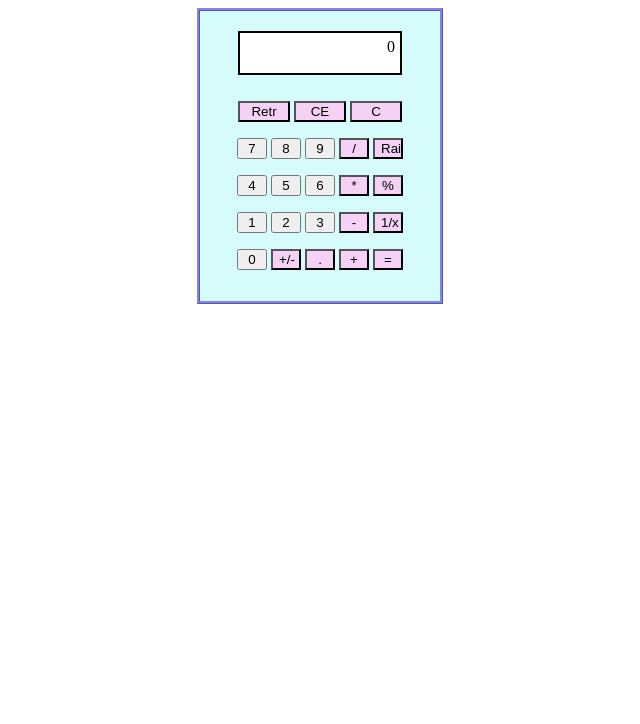
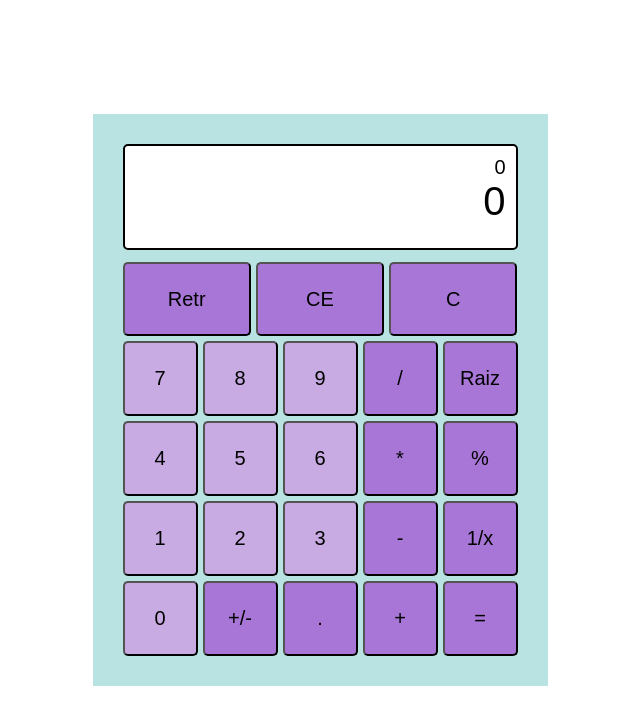
Before and after one commit to desireehh/Calculadora, a plain HTML site: page index.html in a window 1280 px wide. Shown: the whole page, without its empty margins (320-960 px from the left). Drawn offline with Linux system fonts and the light colour scheme.

Commit message:
estilos con CSS

```diff
--- a/css/index.css
+++ b/css/index.css
@@ -1,37 +1,83 @@
-.calculadora {
-    background-color: rgb(214, 251, 251);
-    width: 200px;
-    height: 250px;
-    margin: auto;
-    padding: 20px;
-    text-align: center;
-    border: 3px rgb(132, 132, 241) ridge;
+*,
+*::after,
+*::before{
+    margin: 0;
+    padding: 0;
+    box-sizing: border-box;
 
 }
 
-#pantalla {
-
-     width: 150px;
-     border: 2px black solid;
-     text-align: right;
-     padding: 5px 5px;
-     background-color: white;
-     overflow: hidden;
-     margin:auto;
-     height: 30px;
+/*Globals*/
+html{
+    font-family:"Arial", Helvetica, sans-serif;
+    color: #000;
+    font-size: 62.5%;
 
 }
 
-.teclas input{
-    width: 30px;
-    text-align: center;
+.container{
+    display: flex;
+    justify-content: center;
+    align-items: center;
+    height: 100vh;
 }
 
-.teclas_largas input {
-    width: 52px;
-    margin-top: 10px;
+
+.calculadora{
+    display: grid;
+    background-color: rgb(185, 226, 226);
+    grid-template-rows: 1.5fr 1fr 4fr;
+    padding: 30px;
+    }
+
+.calculadora .teclas {
+
+    display: grid;
+    grid-template-columns: repeat(5, 75px);
+    grid-template-rows: repeat(4, 75px);
+    grid-gap: 5px;
+
+}
+
+.teclas-largas{
+    display: grid;
+    grid-template-columns: 1fr 1fr 1fr;
+    grid-gap: 5px;
+    margin-bottom: 5px;
+
+
+}
+
+.teclas .numero{
+    font-size: 2rem;
+    background-color: rgb(200, 171, 227);
+    border-radius: 5px;
+
 }
 
 .operadores{
-    background-color: rgb(245, 210, 245);
+background-color: rgb(168, 118, 214);
+font-size: 2rem;
+border-radius: 5px;
+
 }
+.calculadora .pantalla {
+   display:inline-block;
+    height: 90%;
+    width: 100%;
+    border: 2px black solid;
+    border-radius: 5px;
+    text-align: right;
+    background-color: white;
+    overflow: hidden;
+    vertical-align: center;
+    padding: 10px;
+}
+
+#valorActual{
+    font-size: 4rem;
+}
+
+#valorAnterior{
+    font-size: 2rem;
+}
--- a/index.html
+++ b/index.html
@@ -1,5 +1,6 @@
 <!DOCTYPE html>
 <html lang="en">
+
 <head>
     <meta charset="UTF-8">
     <meta http-equiv="X-UA-Compatible" content="IE=edge">
@@ -7,48 +8,52 @@
     <link rel="stylesheet" href="css/index.css">
     <title>Calculadora</title>
 </head>
+
 <body>
-    <div class="calculadora">
-        <div class="pantalla" id="pantalla">0</div>
-        <div class="teclas_largas">
-            <p>
+    <div class="container">
+        <div class="calculadora">
+
+            <div class="pantalla" id="pantalla">
+                <div id="valorAnterior">0</div>
+                <div id="valorActual">0</div>
+            </div>
+
+            <div class="teclas-largas " id="teclas">
                 <input type="button" value="Retr" class="operadores">
                 <input type="button" value="CE" class="operadores">
-                <input type="button" value="C" class="operadores">
-            </p>
-        </div>
-        <div class="teclas">
-            <p>
-                <input type="button" value="7">
-                <input type="button" value="8">
-                <input type="button" value="9">
+                <input type="button" value="C" class="operadores" >
+            </div>
+            <div class="teclas" id="teclas">
+                <input type="button" value="7" class="numero">
+                <input type="button" value="8" class="numero">
+                <input type="button" value="9" class="numero">
                 <input type="button" value="/" class="operadores">
                 <input type="button" value="Raiz" class="operadores">
-            </p>
-            <p>
-                <input type="button" value="4">
-                <input type="button" value="5">
-                <input type="button" value="6">
+
+                <input type="button" value="4" class="numero">
+                <input type="button" value="5" class="numero">
+                <input type="button" value="6" class="numero">
                 <input type="button" value="*" class="operadores">
                 <input type="button" value="%" class="operadores">
-            </p>
-            <p>
-                <input type="button" value="1">
-                <input type="button" value="2">
-                <input type="button" value="3">
+
+                <input type="button" value="1" class="numero">
+                <input type="button" value="2" class="numero">
+                <input type="button" value="3" class="numero">
                 <input type="button" value="-" class="operadores">
                 <input type="button" value="1/x" class="operadores">
-            </p>
-            <p>
-                <input type="button" value="0">
+
+                <input type="button" value="0" class="numero">
                 <input type="button" value="+/-" class="operadores">
                 <input type="button" value="." class="operadores">
                 <input type="button" value="+" class="operadores">
                 <input type="button" value="=" class="operadores">
-            </p>
+
+            </div>
         </div>
+
     </div>
 
+    <script src="/js/app.js"></script>
+</body>
 
-</body>
 </html>
--- /dev/null
+++ b/js/app.js
@@ -0,0 +1,48 @@
+const pantalla= document.getElementById ("pantalla");
+const teclaNum= document.querySelectorAll(".numero");
+const teclaOp= document.querySelectorAll(".operadores");
+const valorActual= document.getElementById("valorActual");
+const valorAnterior= document.getElementById("valorAnterior");
+const calculadora=document.getElementById("calculadora");
+const rtrc= document.getElementById("rtrc");
+
+
+teclaNum.forEach((tecla)=>{
+
+ tecla.addEventListener("click", (e)=>{
+
+if(valorActual.innerText==="0"){
+valorActual.innerText=tecla.value;
+} else{
+  valorActual.innerText+=tecla.value;
+}
+ })
+
+})
+
+teclaOp.forEach((tecla)=>{
+
+  tecla.addEventListener("click", (e)=>{
+
+   valorActual.innerText+=tecla.value;
+
+
+
+ }
+
+
+
+
+
+
+
+
+
+
+
+
+
+
+
+)
+} )
```
